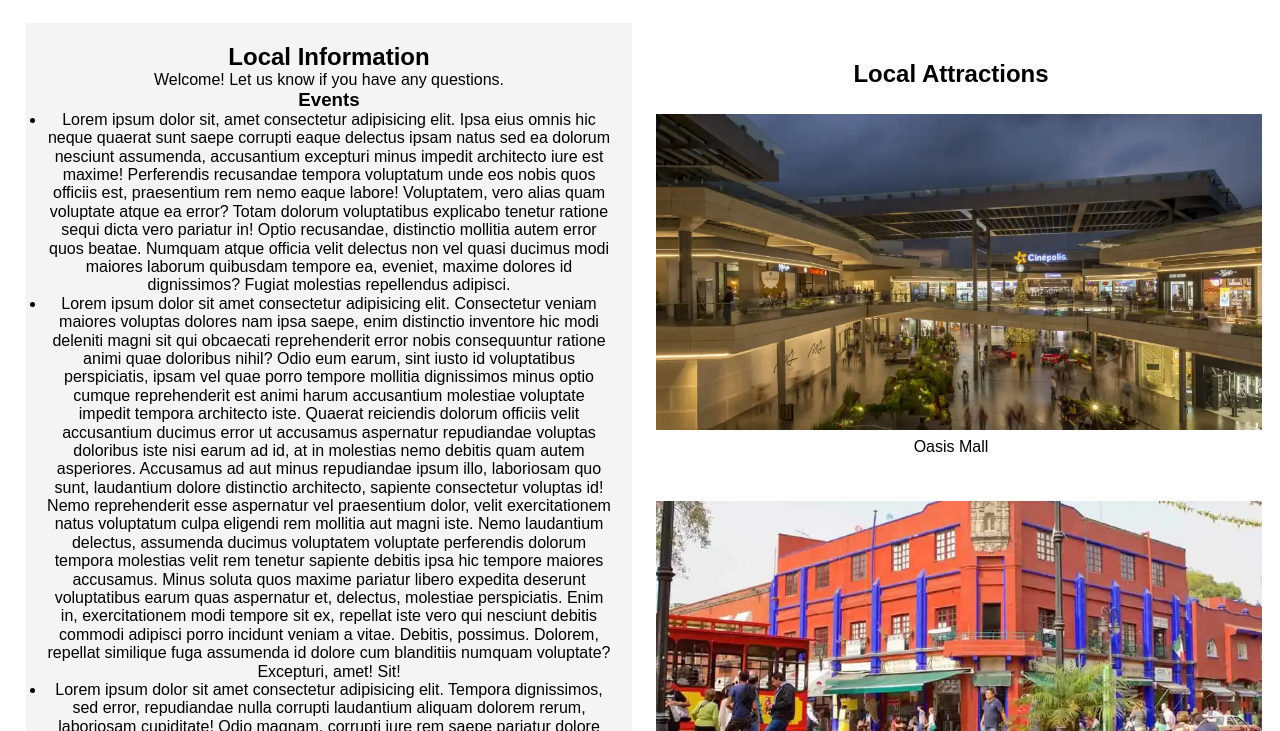
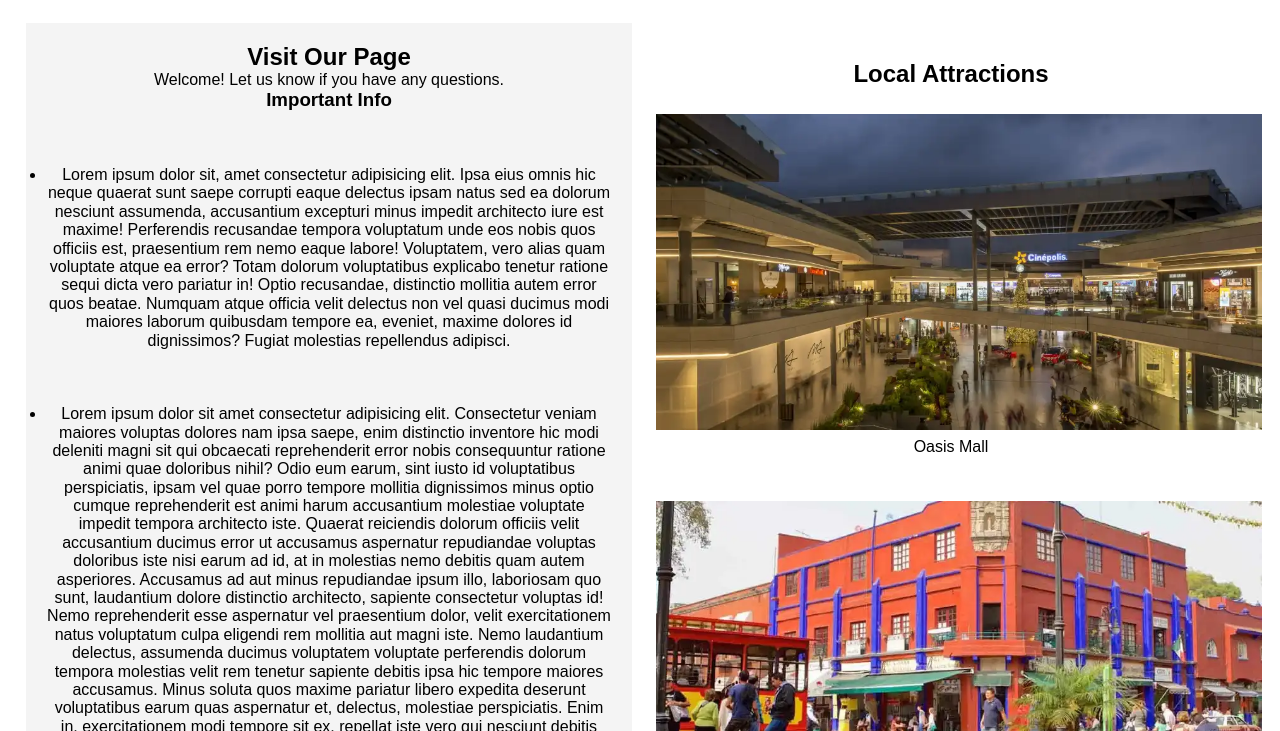
Before and after one commit to EdreiBarajas1407/wdd230, a plain HTML site: page chamber/discover.html in a window 1280 px wide. Shown: the part 69-800 px from the top of the page. Drawn offline with Linux system fonts and the light colour scheme.

Commit message:
More corrections

```diff
--- a/chamber/discover.html
+++ b/chamber/discover.html
@@ -39,10 +39,13 @@
     </header>
     <main class="main">
         <div class="sidebar">
-            <h2>Local Information</h2>
+            <h2>Visit Our Page</h2>
             <p id="visit-message"></p>
-            <h3>Events</h3>
+            <h3>Important Info</h3>
             <ul>
+                <br>
+                <br>
+                <br>
                 <li>Lorem ipsum dolor sit, amet consectetur adipisicing elit. Ipsa eius omnis hic neque quaerat sunt
                     saepe corrupti eaque delectus ipsam natus sed ea dolorum nesciunt assumenda, accusantium excepturi
                     minus impedit architecto iure est maxime! Perferendis recusandae tempora voluptatum unde eos nobis
@@ -51,6 +54,9 @@
                     recusandae, distinctio mollitia autem error quos beatae. Numquam atque officia velit delectus non
                     vel quasi ducimus modi maiores laborum quibusdam tempore ea, eveniet, maxime dolores id dignissimos?
                     Fugiat molestias repellendus adipisci.</li>
+                <br>
+                <br>
+                <br>
                 <li>Lorem ipsum dolor sit amet consectetur adipisicing elit. Consectetur veniam maiores voluptas dolores
                     nam ipsa saepe, enim distinctio inventore hic modi deleniti magni sit qui obcaecati reprehenderit
                     error nobis consequuntur ratione animi quae doloribus nihil? Odio eum earum, sint iusto id
@@ -67,6 +73,9 @@
                     perspiciatis. Enim in, exercitationem modi tempore sit ex, repellat iste vero qui nesciunt debitis
                     commodi adipisci porro incidunt veniam a vitae. Debitis, possimus. Dolorem, repellat similique fuga
                     assumenda id dolore cum blanditiis numquam voluptate? Excepturi, amet! Sit!</li>
+                <br>
+                <br>
+                <br>
                 <li>Lorem ipsum dolor sit amet consectetur adipisicing elit. Tempora dignissimos, sed error, repudiandae
                     nulla corrupti laudantium aliquam dolorem rerum, laboriosam cupiditate! Odio magnam, corrupti iure
                     rem saepe pariatur dolore ducimus non, asperiores quo quis dolorum aut veniam maxime. Eaque rerum
```
